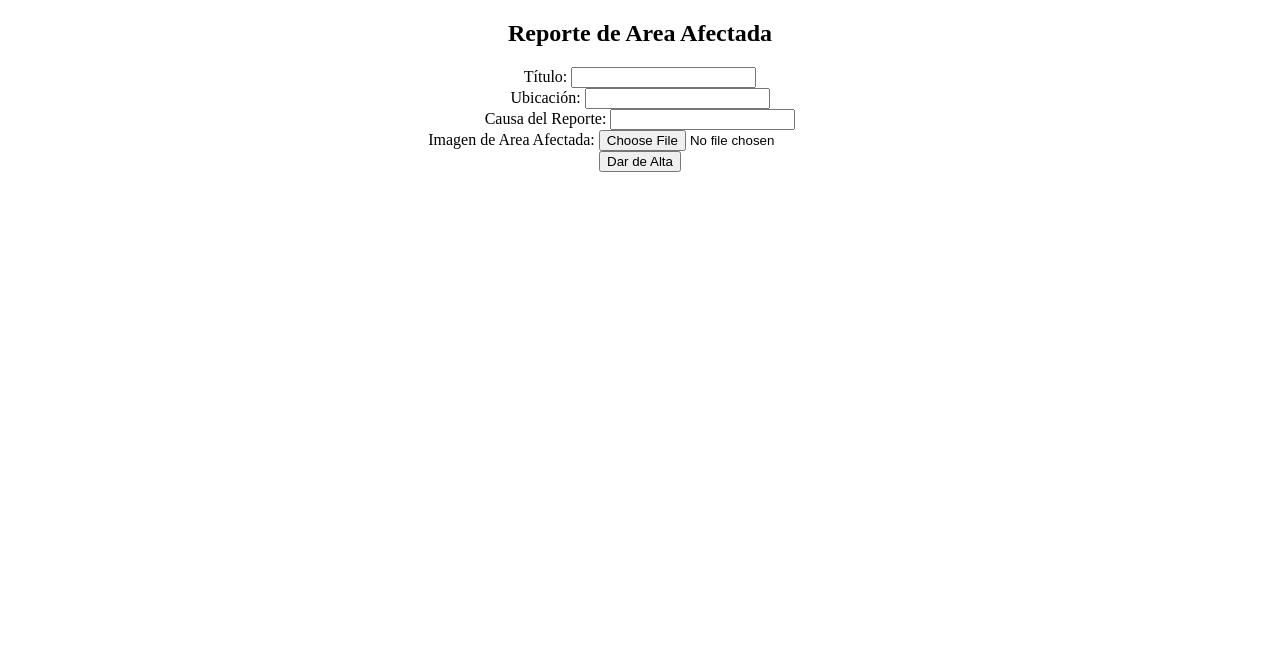
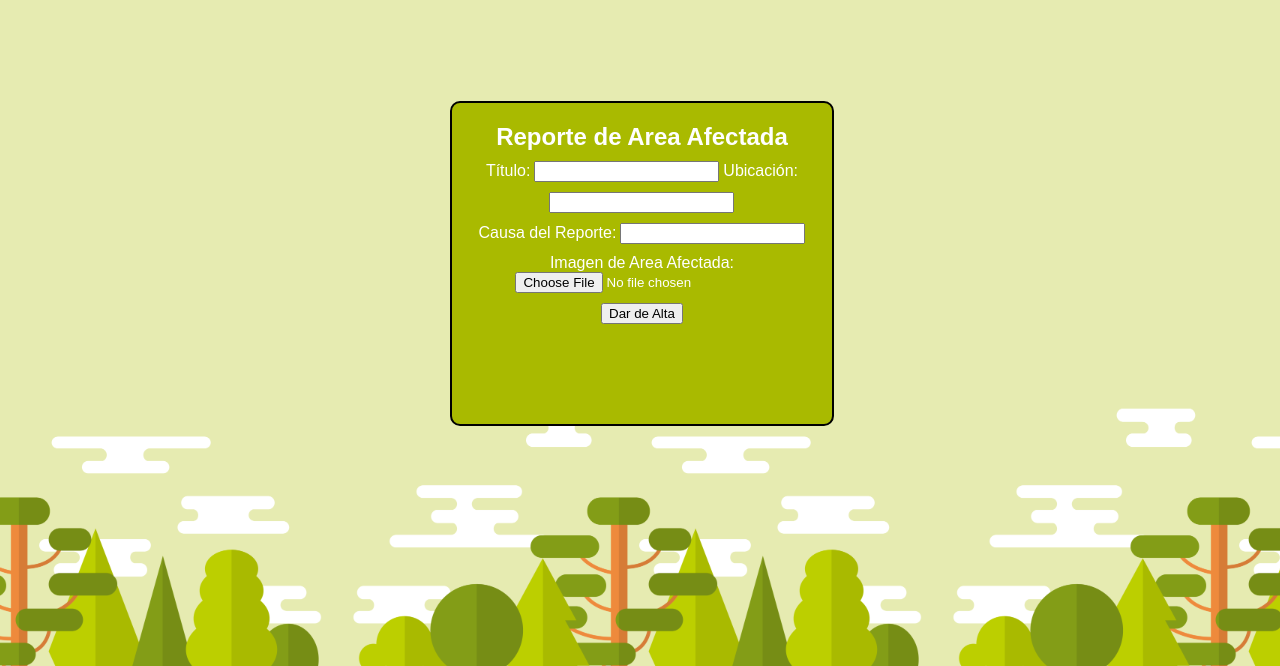
Before and after one commit to Yeis/Proyecto-Ser-Humano, an ASP.NET MVC app: page /Reporte/SubmitReport in a window 1280 px wide. Shown: the top 666 px of the page. Run offline with ASP.NET Core 8 and stand-ins for ASP.NET MVC 5, Linux system fonts and the light colour scheme; the project's own start-up code is not run, and a stand-in starts its controllers and pages; some libraries are stand-ins or nearby versions.

Commit message:
Terminada vista de SUbida

```diff
--- a/SerHumano/SerHumano/App_Start/RouteConfig.cs
+++ b/SerHumano/SerHumano/App_Start/RouteConfig.cs
@@ -16,7 +16,7 @@ namespace SerHumano
             routes.MapRoute(
                 name: "Default",
                 url: "{controller}/{action}/{id}",
-                defaults: new { controller = "Home", action = "Index", id = UrlParameter.Optional }
+                defaults: new { controller = "Reporte", action = "SubmitReport", id = UrlParameter.Optional }
             );
         }
     }
--- a/SerHumano/SerHumano/Content/Home.css
+++ b/SerHumano/SerHumano/Content/Home.css
@@ -8,3 +8,28 @@ html
   -o-background-size: contain;
   background-size: contain;
 }
+label,h2,p ,input
+{
+    font-family: sans-serif;
+    color:white;
+    margin-bottom:10px;
+
+}
+#Main-Form
+{
+        padding-bottom:100px;
+    background-color:#A9BA00;
+    margin-top:8%;
+    border-color:black;
+    border-style:solid;
+    border-width:2px;
+    border-radius:10px;
+    width:30%;
+    height:50%;
+    margin-left:35%;
+}
+#Property
+{
+
+    display:inline;
+}
--- a/SerHumano/SerHumano/Views/Reporte/SubmitReport.cshtml
+++ b/SerHumano/SerHumano/Views/Reporte/SubmitReport.cshtml
@@ -1,32 +1,32 @@
 @model SerHumano.Models.Reporte
 
+@Styles.Render("~/Content/Home.css")
 
 
-
-<div align="center">
+<div align="center" id="Main-Form">
     <h2>Reporte de Area Afectada</h2>
     @using (Html.BeginForm("SubmitReport", "Reporte", null, FormMethod.Post, new { enctype = "multipart/form-data" }))
     {
-        <div class="col-lg-12">
+        <div id="Property" class="col-lg-12">
             <label class="col-lg-4">Título:</label>
             @Html.TextBoxFor(x => x.Titulo, new { @class = "form-control col-lg-8" })
         </div>
-        <div class="col-lg-12">
+        <div id="Property" class="col-lg-12">
             <label class="col-lg-4">Ubicación:</label>
             @Html.TextBoxFor(x => x.Ubicacion, new { @class = "form-control col-lg-8" })
         </div>
 
         <div class="col-lg-12">
-            <label class="col-lg-4">Causa del Reporte:</label>
+            <label id="Property" class="col-lg-4">Causa del Reporte:</label>
             @Html.TextBoxFor(x => x.CausaReporte, new { @class = "form-control col-lg-8" })
         </div>
         <div class="col-lg-12">
-            <label class="col-lg-4">Imagen de Area Afectada:</label>
+            <label id="Property" class="col-lg-4">Imagen de Area Afectada:</label>
             <input type="file" name="file" value="" class="form-control" accept="image/*"/>
         </div>
 
         <div>
-            <button class="btn btn-default form-control" type="submit">Dar de Alta</button>
+            <button id="Property" class="btn btn-default form-control" type="submit">Dar de Alta</button>
         </div>
 
     }
```
